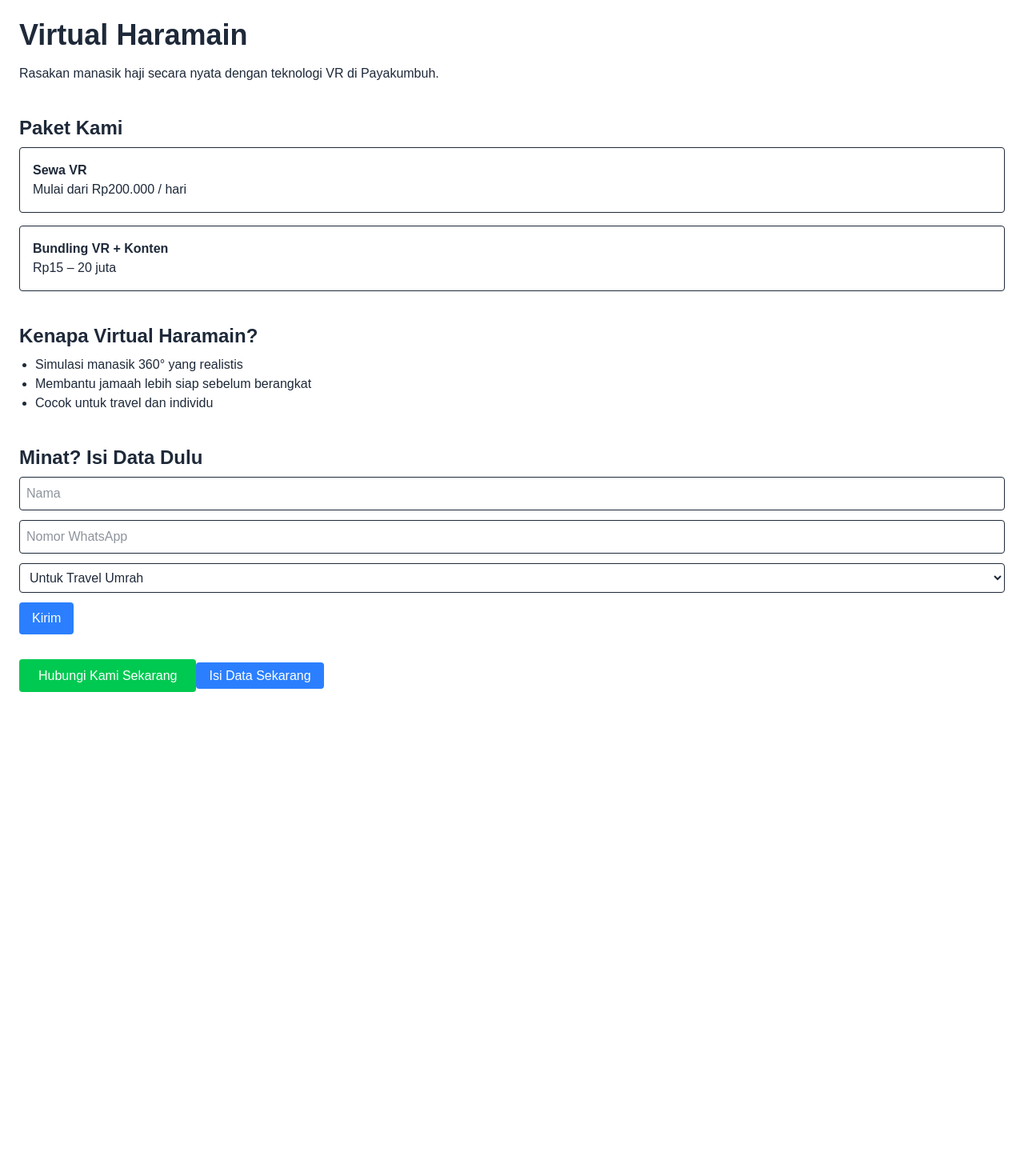
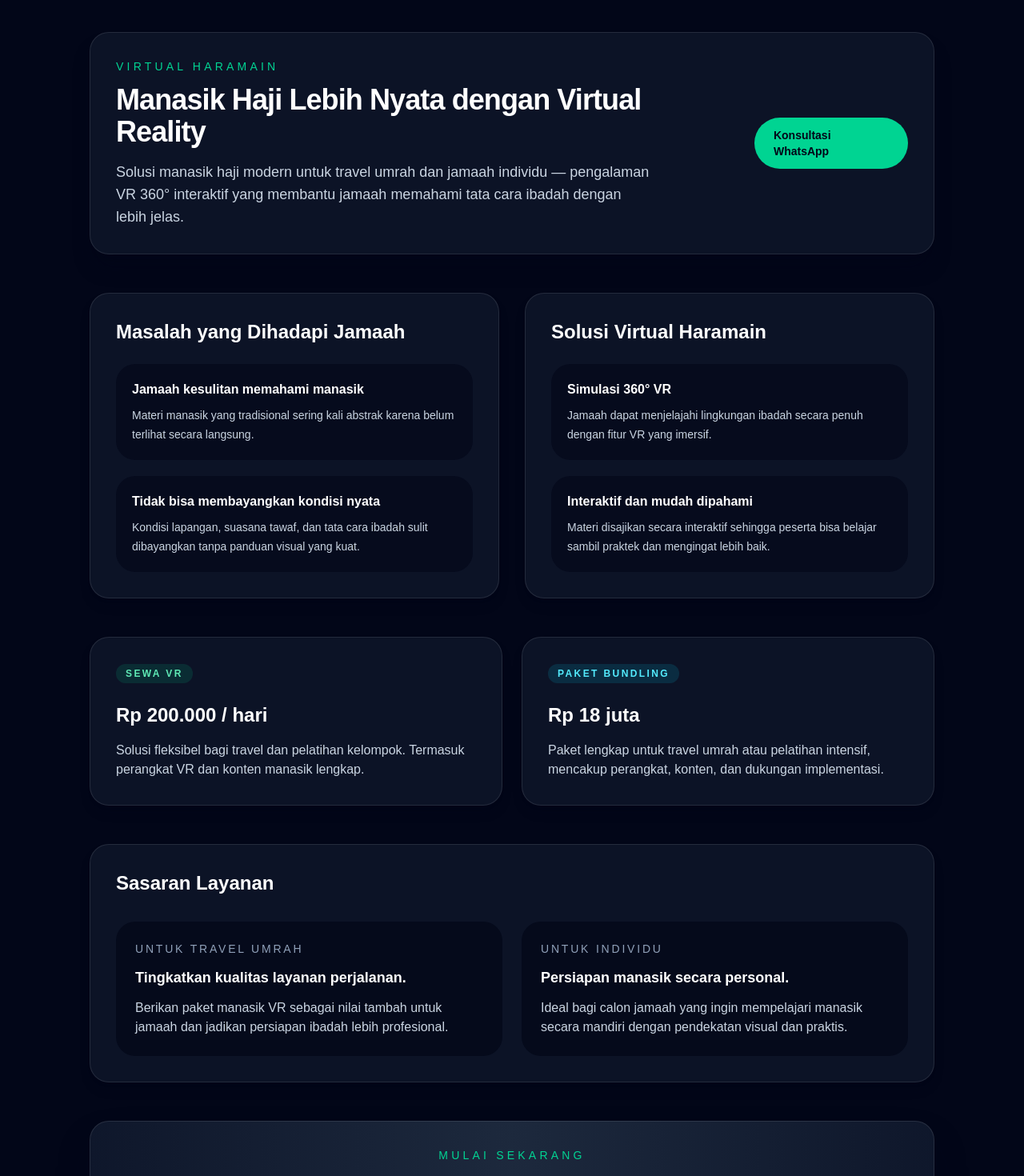
Before and after one commit to hiqfitru-glitch/virtual-haramain, a Next.js app: page / in a window 1280 px wide. Shown: the top 1470 px of the page at 80% size. Before the commit the page ends 881 px from the top, so only its background shows below. Built offline with nearby package versions, Linux system fonts and the light colour scheme.

Commit message:
improve landing page

```diff
--- a/app/page.tsx
+++ b/app/page.tsx
@@ -1,81 +1,103 @@
 export default function Home() {
   return (
-    <main className="min-h-screen bg-white text-gray-800 p-6 space-y-10">
+    <main className="min-h-screen bg-slate-950 text-slate-100">
+      <div className="mx-auto max-w-6xl px-6 py-10 sm:px-8 lg:px-12">
+        <header className="flex flex-col gap-6 rounded-3xl border border-white/10 bg-slate-900/80 p-8 shadow-xl shadow-slate-950/40 backdrop-blur-lg sm:flex-row sm:items-center sm:justify-between">
+          <div>
+            <p className="text-sm uppercase tracking-[0.3em] text-emerald-400">Virtual Haramain</p>
+            <h1 className="mt-3 text-3xl font-semibold tracking-tight text-white sm:text-4xl">
+              Manasik Haji Lebih Nyata dengan Virtual Reality
+            </h1>
+            <p className="mt-4 max-w-2xl text-slate-300 sm:text-lg">
+              Solusi manasik haji modern untuk travel umrah dan jamaah individu — pengalaman VR 360° interaktif yang membantu jamaah memahami tata cara ibadah dengan lebih jelas.
+            </p>
+          </div>
+          <a
+            href="https://wa.me/6281379389964"
+            target="_blank"
+            rel="noreferrer"
+            className="inline-flex items-center justify-center rounded-full bg-emerald-400 px-6 py-3 text-sm font-semibold text-slate-950 transition hover:bg-emerald-300"
+          >
+            Konsultasi WhatsApp
+          </a>
+        </header>
 
-      {/* Hero */}
-      <section>
-        <h1 className="text-4xl font-bold mb-4">
-          Virtual Haramain
-        </h1>
-        <p>
-          Rasakan manasik haji secara nyata dengan teknologi VR di Payakumbuh.
-        </p>
-      </section>
-
-      {/* Paket */}
-      <section>
-        <h2 className="text-2xl font-semibold mb-2">Paket Kami</h2>
-
-        <div className="border p-4 rounded mb-4">
-          <h3 className="font-bold">Sewa VR</h3>
-          <p>Mulai dari Rp200.000 / hari</p>
+        <section className="mt-12 grid gap-8 lg:grid-cols-2">
+          <div className="rounded-3xl border border-white/10 bg-slate-900/80 p-8 shadow-lg shadow-slate-950/20">
+            <h2 className="text-2xl font-semibold text-white">Masalah yang Dihadapi Jamaah</h2>
+            <div className="mt-6 space-y-5 text-slate-300">
+              <div className="rounded-3xl bg-slate-950/60 p-5">
+                <p className="font-semibold text-white">Jamaah kesulitan memahami manasik</p>
+                <p className="mt-2 text-sm leading-6">Materi manasik yang tradisional sering kali abstrak karena belum terlihat secara langsung.</p>
+              </div>
+              <div className="rounded-3xl bg-slate-950/60 p-5">
+                <p className="font-semibold text-white">Tidak bisa membayangkan kondisi nyata</p>
+                <p className="mt-2 text-sm leading-6">Kondisi lapangan, suasana tawaf, dan tata cara ibadah sulit dibayangkan tanpa panduan visual yang kuat.</p>
+              </div>
+            </div>
           </div>
 
-        <div className="border p-4 rounded">
-          <h3 className="font-bold">Bundling VR + Konten</h3>
-          <p>Rp15 – 20 juta</p>
+          <div className="rounded-3xl border border-white/10 bg-slate-900/80 p-8 shadow-lg shadow-slate-950/20">
+            <h2 className="text-2xl font-semibold text-white">Solusi Virtual Haramain</h2>
+            <div className="mt-6 space-y-5 text-slate-300">
+              <div className="rounded-3xl bg-slate-950/60 p-5">
+                <p className="font-semibold text-white">Simulasi 360° VR</p>
+                <p className="mt-2 text-sm leading-6">Jamaah dapat menjelajahi lingkungan ibadah secara penuh dengan fitur VR yang imersif.</p>
+              </div>
+              <div className="rounded-3xl bg-slate-950/60 p-5">
+                <p className="font-semibold text-white">Interaktif dan mudah dipahami</p>
+                <p className="mt-2 text-sm leading-6">Materi disajikan secara interaktif sehingga peserta bisa belajar sambil praktek dan mengingat lebih baik.</p>
+              </div>
+            </div>
           </div>
         </section>
 
-      {/* Keunggulan */}
-      <section>
-        <h2 className="text-2xl font-semibold mb-2">Kenapa Virtual Haramain?</h2>
-        <ul className="list-disc pl-5">
-          <li>Simulasi manasik 360° yang realistis</li>
-          <li>Membantu jamaah lebih siap sebelum berangkat</li>
-          <li>Cocok untuk travel dan individu</li>
-        </ul>
+        <section className="mt-12">
+          <div className="grid gap-6 lg:grid-cols-2">
+            <article className="rounded-3xl border border-white/10 bg-slate-900/80 p-8 shadow-lg shadow-slate-950/20">
+              <span className="inline-flex rounded-full bg-emerald-500/15 px-3 py-1 text-xs font-semibold uppercase tracking-[0.2em] text-emerald-300">Sewa VR</span>
+              <h3 className="mt-6 text-2xl font-semibold text-white">Rp 200.000 / hari</h3>
+              <p className="mt-4 text-slate-300">Solusi fleksibel bagi travel dan pelatihan kelompok. Termasuk perangkat VR dan konten manasik lengkap.</p>
+            </article>
+
+            <article className="rounded-3xl border border-white/10 bg-slate-900/80 p-8 shadow-lg shadow-slate-950/20">
+              <span className="inline-flex rounded-full bg-cyan-500/15 px-3 py-1 text-xs font-semibold uppercase tracking-[0.2em] text-cyan-300">Paket Bundling</span>
+              <h3 className="mt-6 text-2xl font-semibold text-white">Rp 18 juta</h3>
+              <p className="mt-4 text-slate-300">Paket lengkap untuk travel umrah atau pelatihan intensif, mencakup perangkat, konten, dan dukungan implementasi.</p>
+            </article>
+          </div>
         </section>
-      <section>
-  <h2 className="text-2xl font-semibold mb-2">Minat? Isi Data Dulu</h2>
 
-  <form className="space-y-3">
-    <input
-      type="text"
-      placeholder="Nama"
-      className="border p-2 w-full rounded"
-    />
-    <input
-      type="text"
-      placeholder="Nomor WhatsApp"
-      className="border p-2 w-full rounded"
-    />
-    <select className="border p-2 w-full rounded">
-      <option>Untuk Travel Umrah</option>
-      <option>Untuk Pribadi</option>
-    </select>
+        <section className="mt-12 rounded-3xl border border-white/10 bg-slate-900/80 p-8 shadow-lg shadow-slate-950/20">
+          <h2 className="text-2xl font-semibold text-white">Sasaran Layanan</h2>
+          <div className="mt-8 grid gap-6 md:grid-cols-2">
+            <div className="space-y-3 rounded-3xl bg-slate-950/70 p-6">
+              <p className="text-sm uppercase tracking-[0.2em] text-slate-400">Untuk Travel Umrah</p>
+              <p className="text-lg font-semibold text-white">Tingkatkan kualitas layanan perjalanan.</p>
+              <p className="text-slate-300">Berikan paket manasik VR sebagai nilai tambah untuk jamaah dan jadikan persiapan ibadah lebih profesional.</p>
+            </div>
+            <div className="space-y-3 rounded-3xl bg-slate-950/70 p-6">
+              <p className="text-sm uppercase tracking-[0.2em] text-slate-400">Untuk Individu</p>
+              <p className="text-lg font-semibold text-white">Persiapan manasik secara personal.</p>
+              <p className="text-slate-300">Ideal bagi calon jamaah yang ingin mempelajari manasik secara mandiri dengan pendekatan visual dan praktis.</p>
+            </div>
+          </div>
+        </section>
 
-    <button className="bg-blue-500 text-white px-4 py-2 rounded">
-      Kirim
-    </button>
-  </form>
-</section>
-      {/* CTA */}
-      <section>
+        <section className="mt-12 rounded-3xl border border-white/10 bg-gradient-to-r from-slate-900 via-slate-800 to-slate-900 p-8 text-center shadow-2xl shadow-slate-950/40">
+          <p className="text-sm uppercase tracking-[0.3em] text-emerald-400">Mulai sekarang</p>
+          <h2 className="mt-4 text-3xl font-semibold text-white sm:text-4xl">Bicara dengan tim kami dan wujudkan manasik haji Virtual Reality Anda</h2>
+          <p className="mx-auto mt-4 max-w-2xl text-slate-300">Konsultasi bebas biaya dan rekomendasi paket sesuai kebutuhan travel atau individu. Siap bantu dari perencanaan hingga implementasi.</p>
           <a
-          href="https://wa.me/6281379389964?text=Halo%20saya%20tertarik%20Virtual%20Haramain"
-          className="bg-green-500 text-white px-6 py-3 rounded"
+            href="https://wa.me/6281379389964"
+            target="_blank"
+            rel="noreferrer"
+            className="mt-8 inline-flex items-center justify-center rounded-full bg-emerald-400 px-8 py-4 text-base font-semibold text-slate-950 transition hover:bg-emerald-300"
           >
-          Hubungi Kami Sekarang
-        </a>
-        <a
-  href="https://forms.gle/Hi744CaBm3rRedDT8"
-  className="bg-blue-500 text-white px-4 py-2 rounded"
->
-  Isi Data Sekarang
+            Konsultasi via WhatsApp
           </a>
         </section>
-
+      </div>
     </main>
   );
 }
```
Lines whose indentation alone changed are shown as unchanged.
